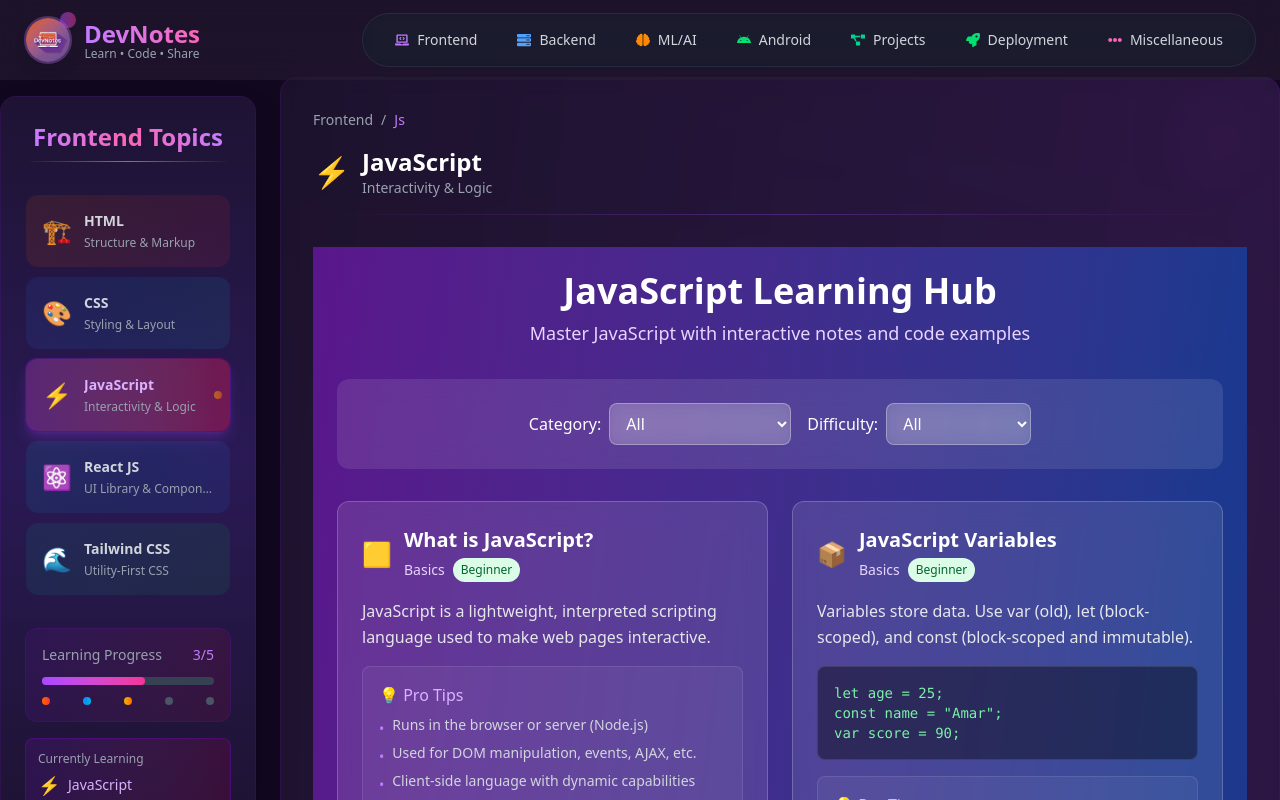
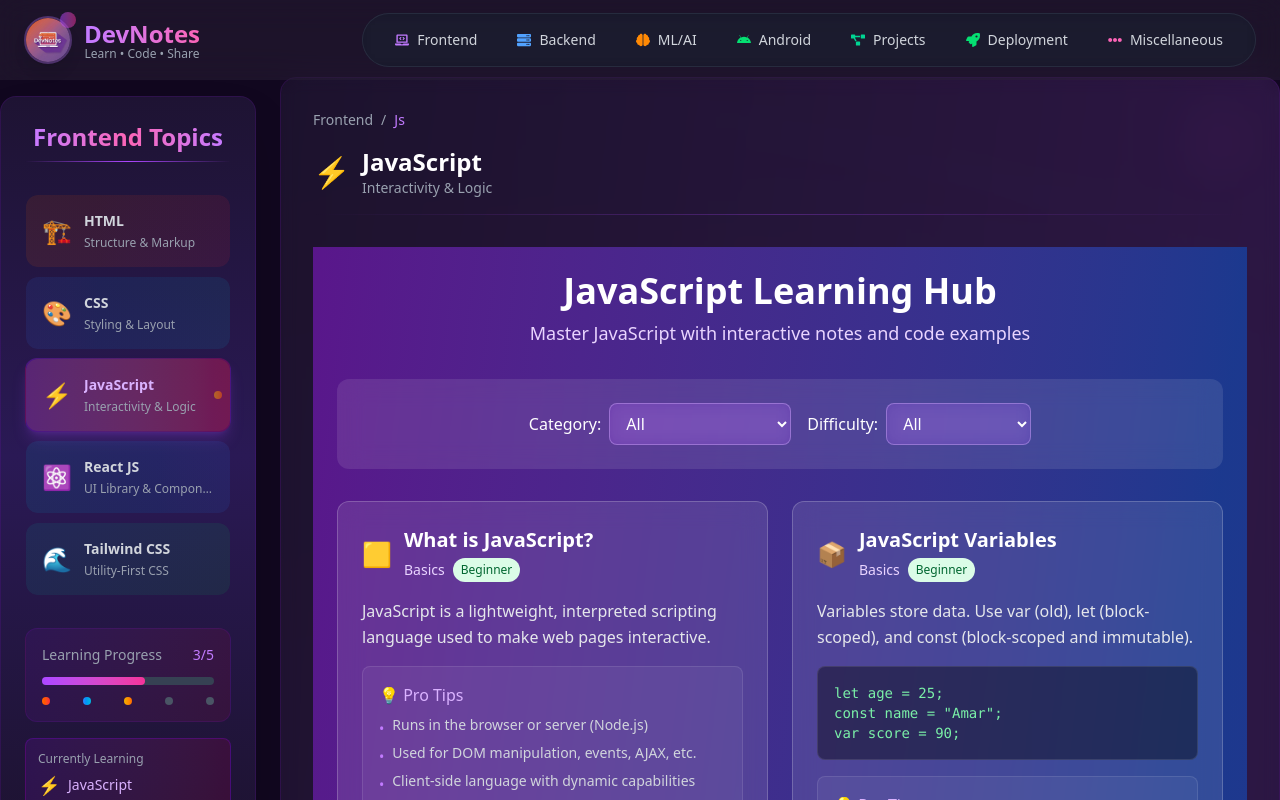
Before and after one commit to Amarjha01/DevNotes, a React (Vite) app: page /frontend/js in a window 1280 px wide. Shown: the top 800 px of the page. Built offline with nearby package versions, Linux system fonts and the light colour scheme.

Commit message:
Dropdown UI looks inconsistent with current theme

```diff
--- a/src/components/frontend/Js.jsx
+++ b/src/components/frontend/Js.jsx
@@ -514,13 +514,13 @@ for (let i = 0; i < 1e9; i++) {} // Takes time and blocks the thread`,
               <select
                 value={selectedCategory}
                 onChange={(e) => setSelectedCategory(e.target.value)}
-                className="bg-white/20 backdrop-blur-sm text-white border border-white/30 rounded-lg px-3 py-2 focus:outline-none focus:ring-2 focus:ring-purple-400"
+                className="bg-purple-500/20 backdrop-blur-sm text-white border border-purple-300/40 hover:border-purple-300/60 rounded-lg px-3 py-2 focus:outline-none focus:ring-2 focus:ring-purple-300/50 focus:border-purple-200 transition-all duration-200"
               >
                 {categories.map((category) => (
                   <option
                     key={category}
                     value={category}
-                    className="text-black"
+                    className="bg-purple-900 text-purple-100 hover:bg-purple-800 transition-all duration-200"
                   >
                     {category}
                   </option>
@@ -532,13 +532,13 @@ for (let i = 0; i < 1e9; i++) {} // Takes time and blocks the thread`,
               <select
                 value={selectedDifficulty}
                 onChange={(e) => setSelectedDifficulty(e.target.value)}
-                className="bg-white/20 backdrop-blur-sm text-white border border-white/30 rounded-lg px-3 py-2 focus:outline-none focus:ring-2 focus:ring-purple-400"
+                className="bg-purple-500/20 backdrop-blur-sm text-white border border-purple-300/40 hover:border-purple-300/60 rounded-lg px-3 py-2 focus:outline-none focus:ring-2 focus:ring-purple-300/50 focus:border-purple-200 transition-all duration-200"
               >
                 {difficulties.map((difficulty) => (
                   <option
                     key={difficulty}
                     value={difficulty}
-                    className="text-black"
+                    className="bg-purple-900 text-purple-100 hover:bg-purple-800 transition-all duration-200"
                   >
                     {difficulty}
                   </option>
```
